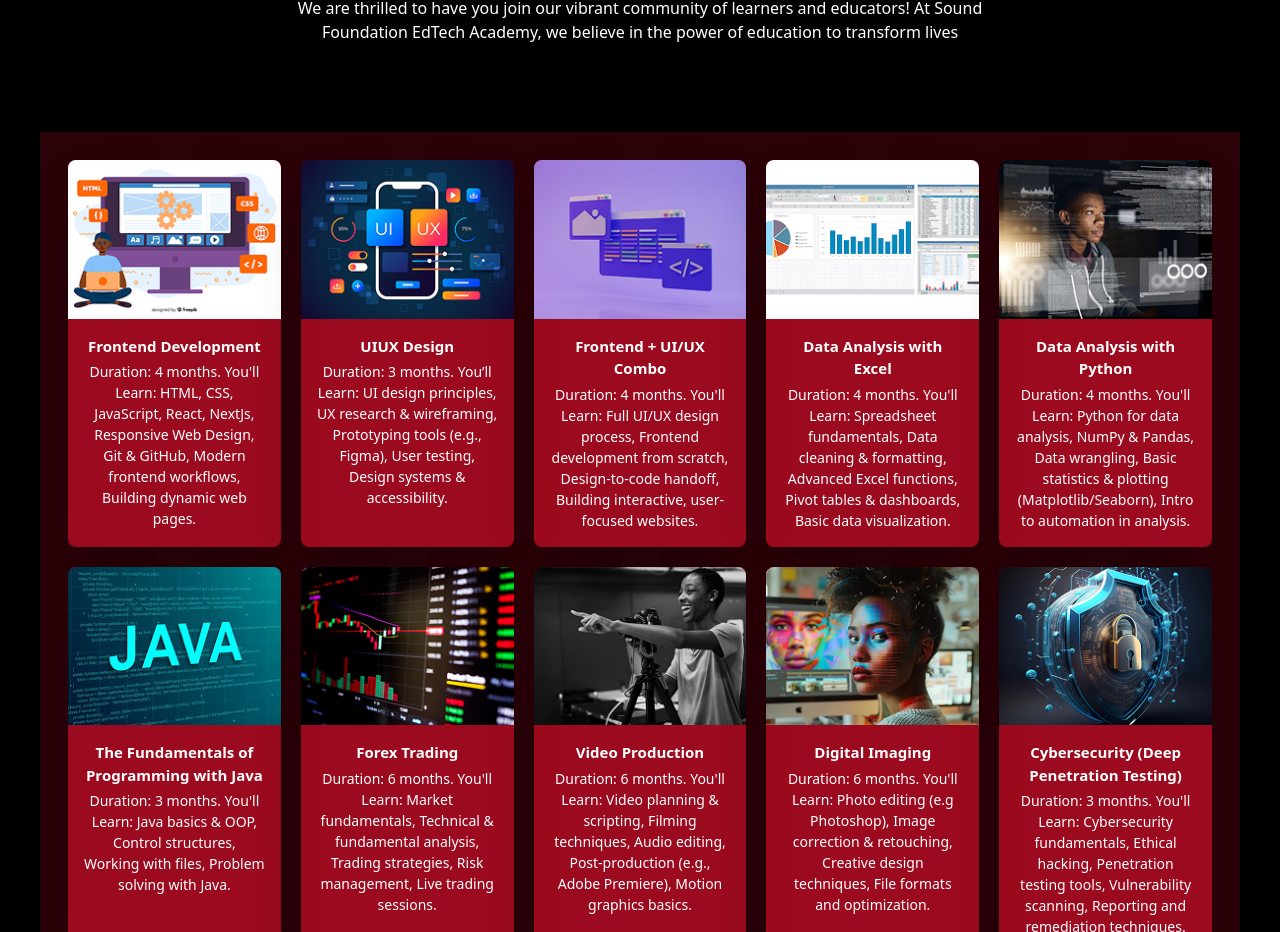
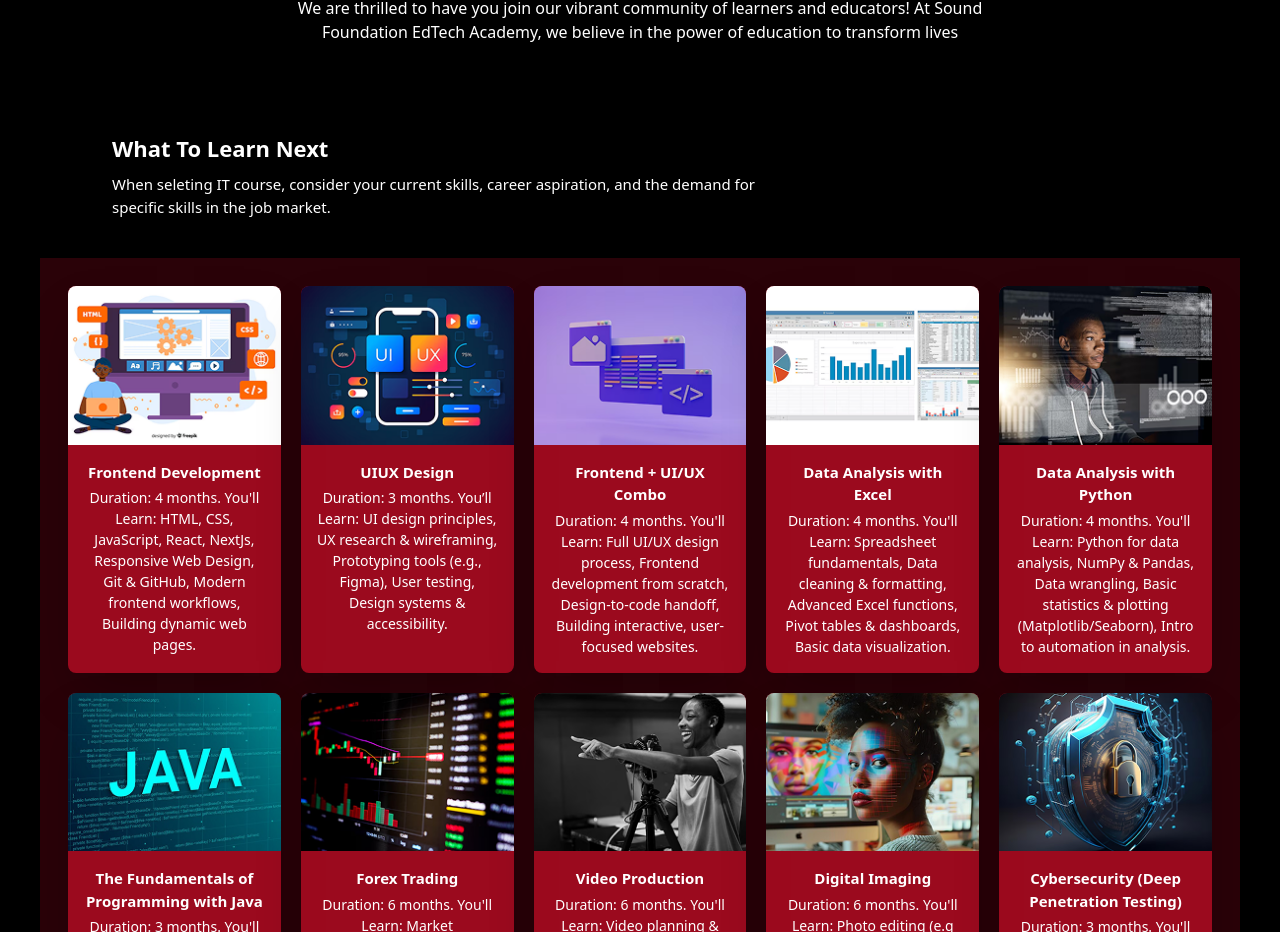
Before and after one commit to Cleve-keem/sfdt-frontend, a React (Vite) app: page / in a window 1280 px wide. Shown: the part 1096-2028 px from the top of the page. Built offline with nearby package versions, Linux system fonts and the light colour scheme.

Commit message:
implemented course text

```diff
--- a/src/components/CourseCards.jsx
+++ b/src/components/CourseCards.jsx
@@ -124,6 +124,16 @@ export default function CourseCards() {
 
   return (
     <section className="bg-black py-10 px-10">
+      <div className="text-center md:px-18 mb-10 md:text-left">
+        <h1 className=" font-bold text-white mb-2 md:text-[22px]">
+          What To Learn Next
+        </h1>
+        <p className="text-white max-w-2xl mb-10 md:text-[15px]">
+          When seleting IT course, consider your current skills, career
+          aspiration, and the demand for specific skills in the job market.
+        </p>
+      </div>
+
       <div className="max-w-[1200px] bg-[#f911302b] mx-auto grid grid-cols-1 sm:grid-cols-2 md:grid-cols-3 lg:grid-cols-5 p-7 gap-5">
         {cardData.map((card, index) => (
           <div
```
